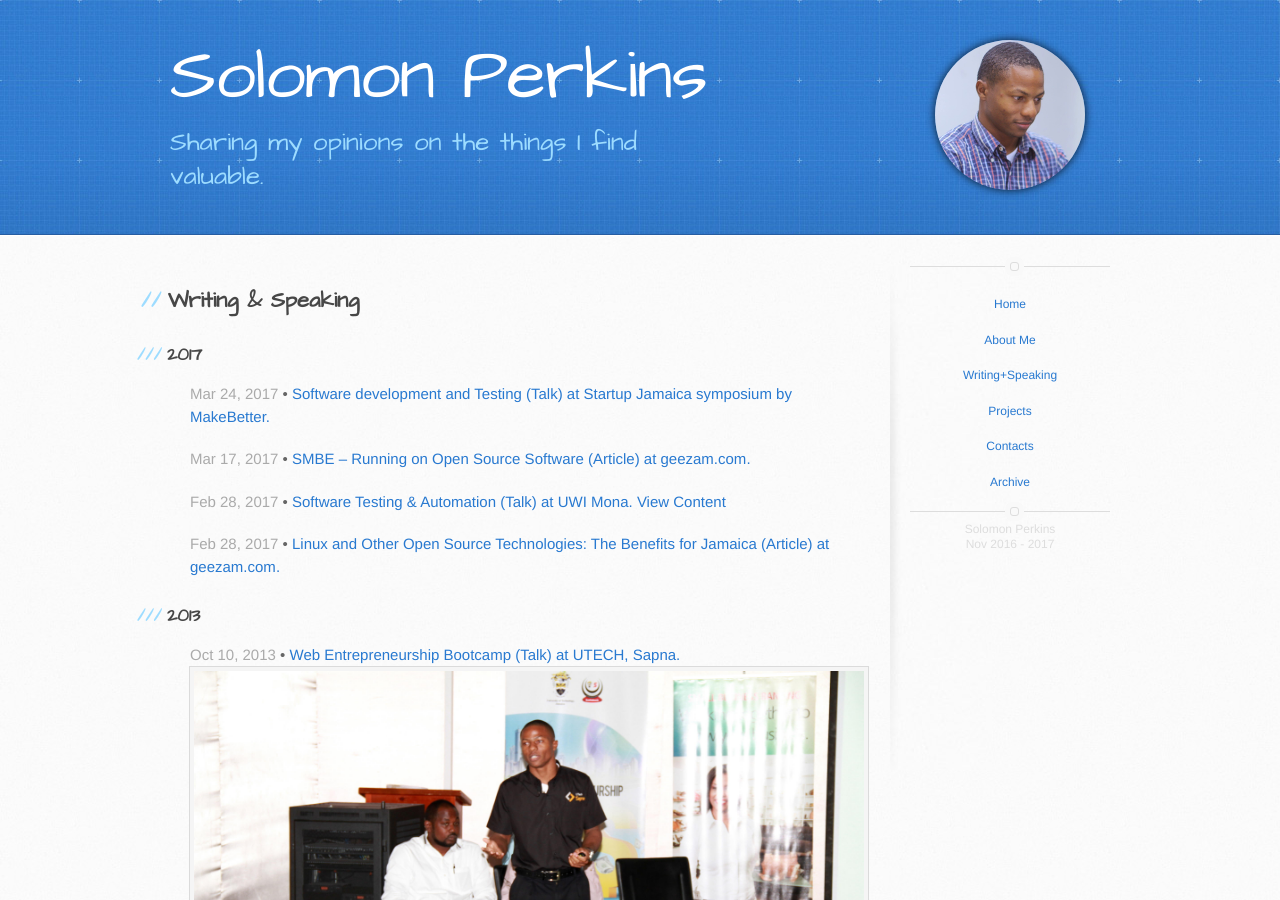
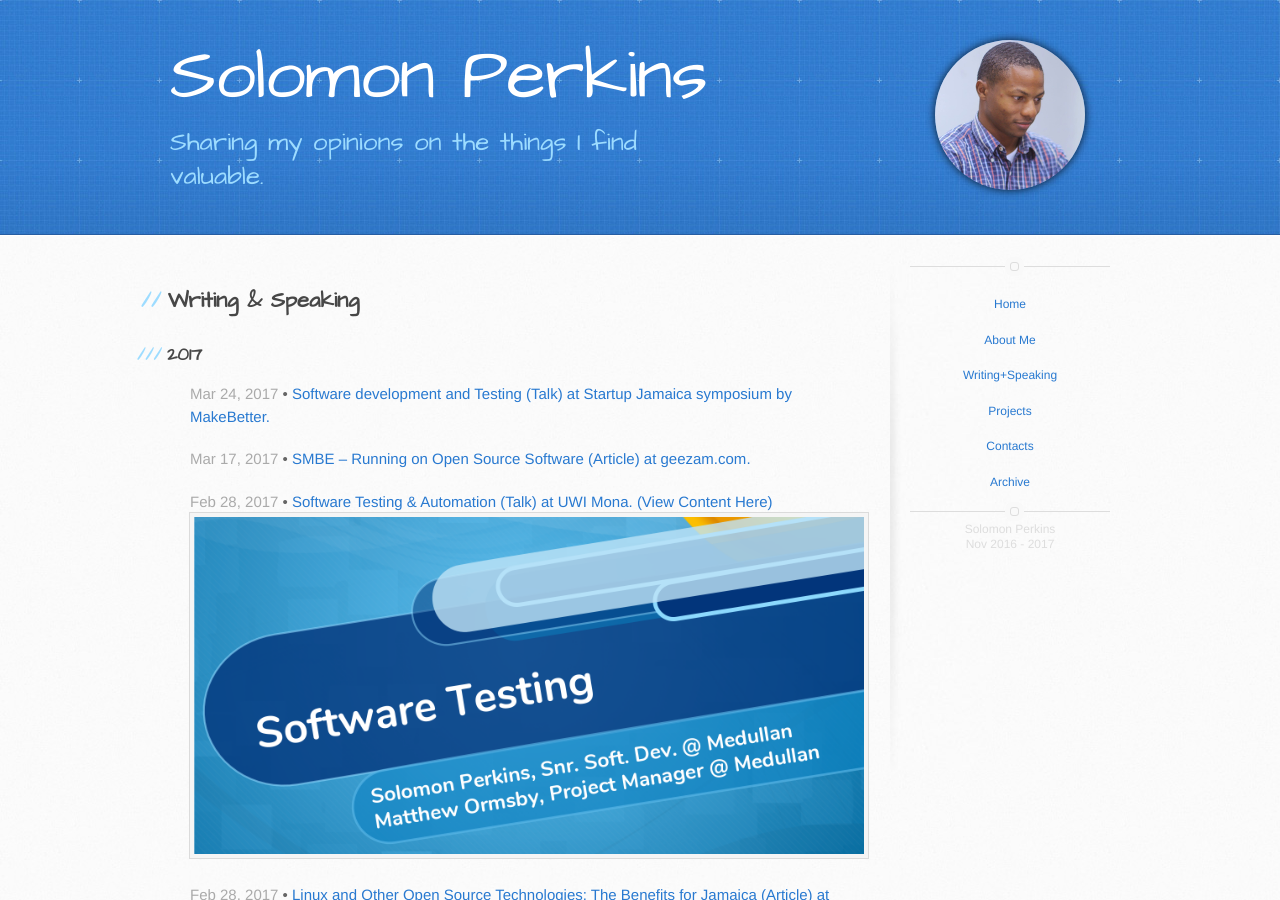
Before and after one commit to SolomonPerkins/solomonperkins.github.io, a Jekyll site: the page built from writing+speaking.html, in a window 1280 px wide and 900 px high. Built offline with Jekyll 4.4.1, drawn with Linux system fonts in a browser that asks for light colours; nearby versions of some CDN libraries.

Commit message:
organise list view

```diff
--- a/_data/writingspeaking.yml
+++ b/_data/writingspeaking.yml
@@ -11,7 +11,7 @@
 - type: speaking
   title: Software Testing & Automation
   location: UWI Mona
-  # image: /images/writing+speaking/software-testing-uwi.png
+  image: /images/writing+speaking/software-testing-uwi.png
   link: "https://drive.google.com/file/d/0B_lzOkuf68oAaWRwQWlzdmpweWc/view?usp=sharing"
   date: 2017-02-28
 
--- a/writing+speaking.html
+++ b/writing+speaking.html
@@ -34,10 +34,16 @@ tags: [speaking, presentations]
 					</span>
 
 					{% if activity.link %}
-						<a href="{{ activity.link }}" target="_blank" class="">View Content</a>
+						<a href="{{ activity.link }}" target="_blank" class="">(View Content Here)</a>
 					{% endif %}
 					{% if activity.image %}
+						{% if activity.link %}
+							<a href="{{ activity.link }}" target="_blank" class="">
+						{% endif %}
 						<img src="{{ activity.image }}" alt="{{ activity.title }}" />
+						{% if activity.link %}
+							</a>
+						{% endif %}
 					{% endif %}
 
 				</p>
```
Also changed, not shown: archive.html (+18 -28 lines).
